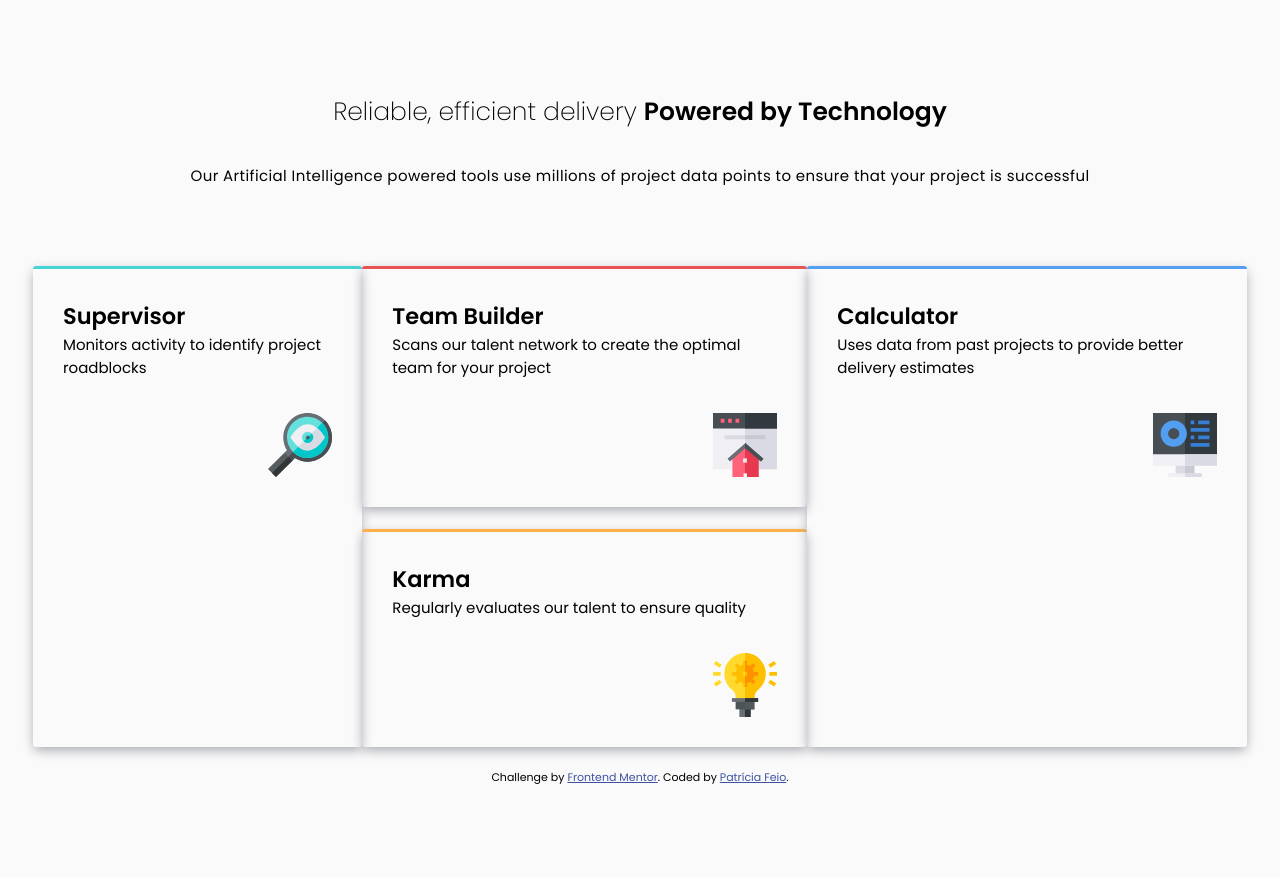
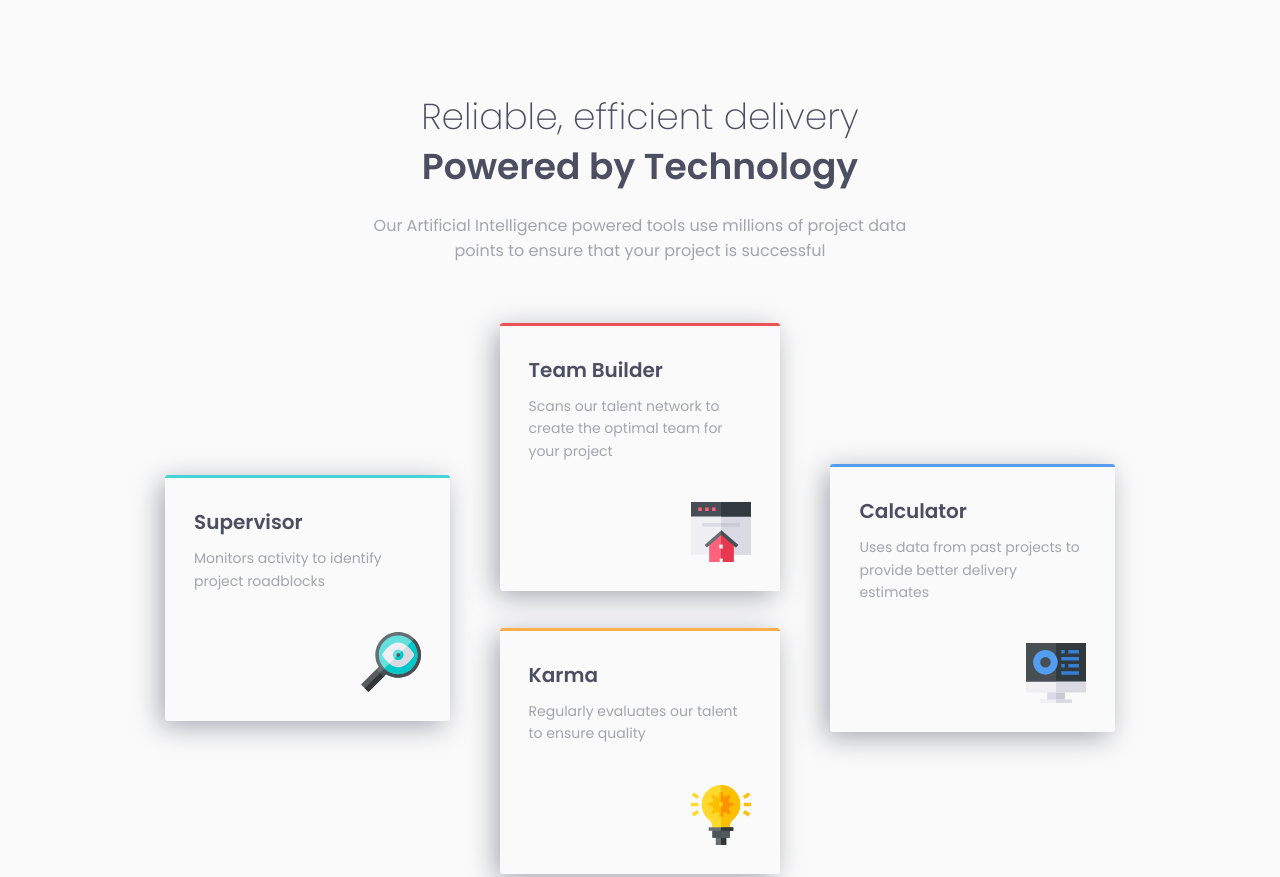
Before and after one commit to PatriciaFeio/four-card-feature-section, a plain HTML site: page feature-section/index.html in a window 1280 px wide. Shown: the top 877 px of the page. Before the commit the page ends 800 px from the top, so only its background shows below. Drawn offline with Linux system fonts and the light colour scheme.

Commit message:
Changes in styles file

```diff
--- a/feature-section/assets/styles/styles.css
+++ b/feature-section/assets/styles/styles.css
@@ -1,5 +1,5 @@
 @import url('https://fonts.googleapis.com/css2?family=Poppins:wght@200;400;600&display=swap');
-@import url("_variables.css");
+@import url('_variables.css');
 
 * {
   box-sizing: border-box;
@@ -10,44 +10,50 @@
 body {
   font-family: 'Poppins', sans-serif;
   font-size: 15px;
+  color: var(--very-dark-blue);
   background-color: var(--very-light-gray);
 }
 
-section {
-  margin: 0 33px;
-}
-
 header {
-  margin: 92px 0 79px 0;
+  max-width: 600px;
+  margin: 0 auto;
+  padding: 92px 33px 75px 33px;
   text-align: center;
 }
 
 h1 {
   font-size: 25px;
   font-weight: 200;
-  padding-bottom: 32px;
+  padding-bottom: 20px;
   line-height: 1.6;
 }
-
 
 h1 span {
   font-weight: 600;
 }
 
 h3 {
+  font-size: 15px;
   font-weight: 400;
-  font-size: 15px;
-  letter-spacing: 0.4px;
+  color: var(--grayish-blue);
 }
+
+.cards-wrapper {
+  padding: 0 33px;
+  margin-bottom: 80px;
+  display: flex;
+  flex-direction: column;
+}
+
 
 .card {
   border-top: 3px solid var(--borderColor);
   border-radius: 3px;
-  box-shadow: 0px 4px 12px -1px var(--grayish-blue);
-  padding: 30px;
+  box-shadow: -5px 6px 28px -1px var(--grayish-blue);
+  padding: 25px;
   display: flex;
   flex-direction: column;
-  margin-bottom: 22px;
+  margin-bottom: 23px;
 }
 
 .card-cyan {
@@ -64,16 +70,32 @@ h3 {
 
 .card-blue {
   --borderColor: var(--blue);
+  margin-bottom: 0;
 }
 
 .card-heading {
-  padding-bottom: 34px;
+  padding-bottom: 40px;
+}
+
+.card-heading p {
+  color: var(--grayish-blue);
+  font-size: 14px;
+  line-height: 1.6;
+}
+
+.card-heading h2 {
+  padding-bottom: 10px;
+  font-size: 20px;
 }
 
 .card-image {
-  width: 64px;
-  height: 64px;
+  width: 60px;
+  height: 60px;
   align-self: flex-end;
+}
+
+footer {
+  padding: 0 33px 33px 33px;
 }
 
 .attribution {
@@ -85,12 +107,49 @@ h3 {
   color: hsl(228, 45%, 44%);
 }
 
-@media (min-width: 780px) {
+@media (min-width: 720px) {
+  h1 {
+    font-size: 36px;
+    line-height: 1.4;
+  }
+
+  h3 {
+    font-size: 16px;
+  }
+
+  header {
+    padding-bottom: 60px;
+  }
+
   .cards-wrapper {
-    display: flex;
+    flex-direction: row;
+    width: 100%;
+    align-items: center;
+  }
+
+  .card {
+    margin-bottom: 0px;
+    padding: 29px;
+  }
+
+  .card-cyan,
+  .card-blue,
+  .inner-cards {
+    width: 31.5%;
+  }
+
+  .card-red {
+    margin-bottom: 37px;
+  }
+
+  .inner-cards {
+    margin: 0 50px;
   }
 }
 
-@media (min-width: 1140px) {
-  body {}
+@media (min-width: 1200px) {
+  .cards-wrapper {
+    padding: 0 165px;
+
+  }
 }
```
